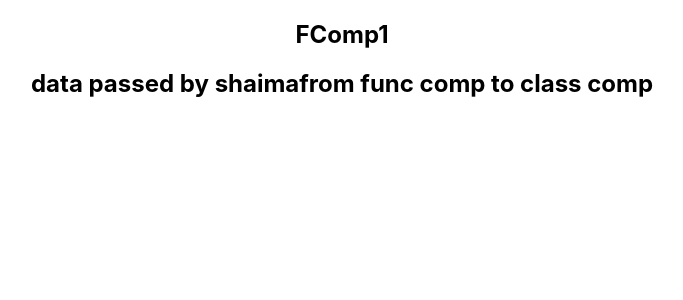
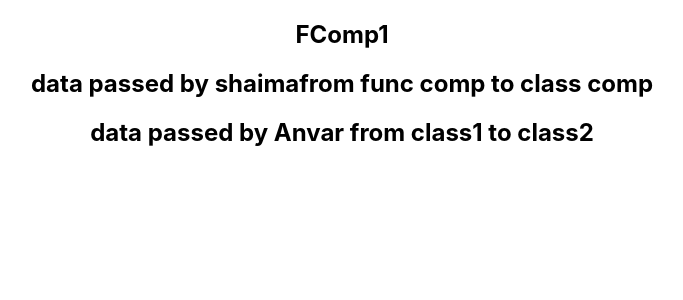
Before and after one commit to ShaimaAnvar/React-WBL, a React (Create React App) app: page / in a window 1280 px wide. Shown: the top 300 px of the page, without its empty margins (298-981 px from the left). Built offline with nearby package versions, Linux system fonts and the light colour scheme.

Commit message:
Passed data from class1 to Class2

```diff
--- a/src/Props/Class1.js
+++ b/src/Props/Class1.js
@@ -1,14 +1,18 @@
 import React,{Component} from 'react'
-class Classvvv extends Component{
+import Class2 from './Class2';
+
+class Class1 extends Component{
     constructor(props){
         super(props);
+        this.name='Anvar'
     }
     render(){
         return(
             <div>
                 <h2> data passed by {this.props.user}from func comp to class comp </h2>
+                <Class2 user={this.name}></Class2>
             </div>
         )
     }
 }
-export default Classvvv
+export default Class1
--- /dev/null
+++ b/src/Props/Class2.js
@@ -0,0 +1,14 @@
+import React,{Component} from 'react'
+class Class2 extends Component{
+    constructor(props){
+        super(props);
+    }
+    render(){
+        return(
+            <div>
+                <h2> data passed by {this.props.user} from class1 to class2 </h2>
+            </div>
+        )
+    }
+}
+export default Class2
```
